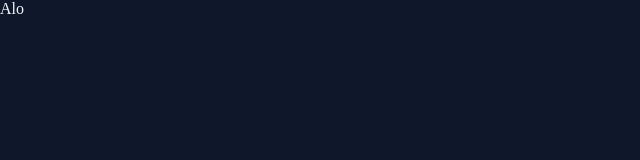
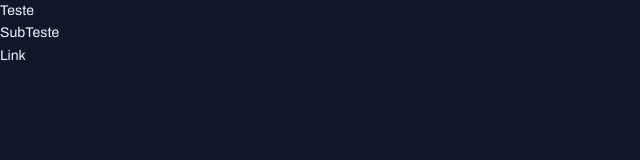
Before and after one commit to LucasFTomazela/portal-noticias, a plain HTML site: page index.html in a window 1280 px wide. Shown: the whole page, without its empty margins (0-640 px from the left). Drawn offline with Linux system fonts and the light colour scheme.

Commit message:
Applying fonts to the project

```diff
--- a/index.html
+++ b/index.html
@@ -1,12 +1,20 @@
 <!DOCTYPE html>
 <html lang="pt-br">
 <head>
+    <link rel="preconnect" href="https://fonts.googleapis.com">
+    <link rel="preconnect" href="https://fonts.gstatic.com" crossorigin>
+
     <meta charset="UTF-8">
     <meta name="viewport" content="width=device-width, initial-scale=1.0">
+
+    <link href="https://fonts.googleapis.com/css2?family=Archivo:ital,wght@0,100..900;1,100..900&family=Open+Sans:ital,wght@0,300..800;1,300..800&family=Poppins:wght@400;600;700;800&display=swap" rel="stylesheet">
+
     <title>Portal de Notícias</title>
     <link rel="stylesheet" href="styles/index.css">
 </head>
 <body>
-    Alo
+    <h1>Teste</h1>
+    <h2>SubTeste</h2>
+    <a href="#">Link</a>
 </body>
 </html>
--- a/styles/global.css
+++ b/styles/global.css
@@ -17,10 +17,30 @@
     --text-color-primary: #F1F5F9;
     --text-color-secondary: #CBD5E1;
 
-
+    /* Typograph */
+    --font-family: 'Archivo', 'sans-serif';
+    --h1: 800 1.5rem/1.35 var(--font-family);
+    --h2: 800 1rem/1.4 var(--font-family);
+    --h3: 800 0.875rem/1.4 var(--font-family);
+    --text-span: 600 0.875rem/1.45 var(--font-family);
+    --text: 400 0.875rem/1.6 var(--font-family);
 }
 
 body {
+    font: var(--text);
     background-color: var(--bg-color);
     color: var(--text-color-primary);
 }
+
+a {
+    text-decoration: none;
+    color: inherit;
+
+    &:hover {
+        color: var(--brand-color-light);
+    }
+}
+
+h1, h2, h3 {
+    font: inherit;
+}
```
